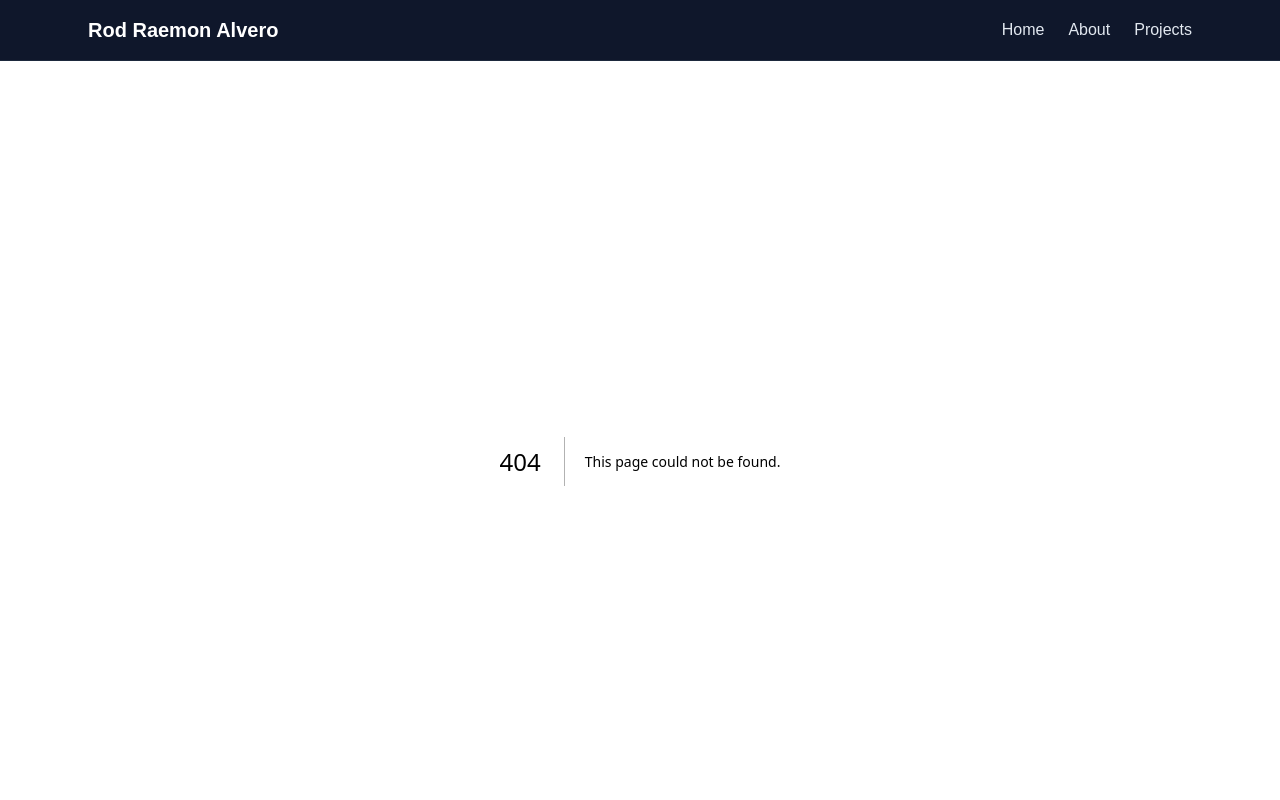
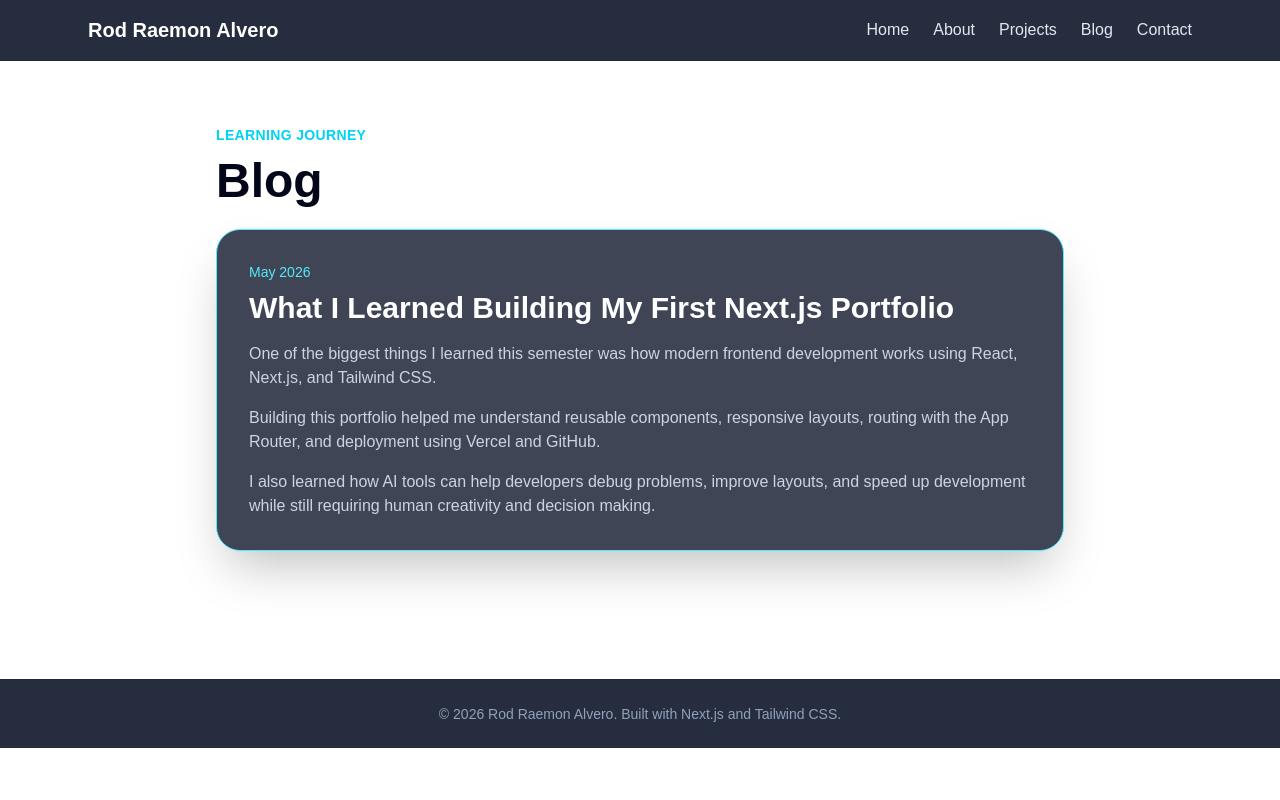
Before and after one commit to rodraemonalvero/week-02-portfolio, a Next.js app: page /blog in a window 1280 px wide. Before the commit this address had no page. Shown: the top 800 px of the page. Built offline with nearby package versions, Linux system fonts and the light colour scheme.

Commit message:
Add optional blog and contact pages

```diff
--- /dev/null
+++ b/app/blog/page.tsx
@@ -0,0 +1,40 @@
+export default function BlogPage() {
+  return (
+    <main className="mx-auto max-w-4xl px-6 py-16">
+      <p className="mb-3 text-sm font-semibold uppercase tracking-wide text-cyan-400">
+        Learning Journey
+      </p>
+
+      <h1 className="mb-6 text-5xl font-bold text-slate-950">
+        Blog
+      </h1>
+
+      <div className="rounded-3xl border border-cyan-300 bg-slate-900/80 p-8 shadow-2xl backdrop-blur-md">
+        <p className="mb-2 text-sm text-cyan-300">May 2026</p>
+
+        <h2 className="mb-4 text-3xl font-bold text-white">
+          What I Learned Building My First Next.js Portfolio
+        </h2>
+
+        <div className="space-y-4 text-slate-300">
+          <p>
+            One of the biggest things I learned this semester was how modern
+            frontend development works using React, Next.js, and Tailwind CSS.
+          </p>
+
+          <p>
+            Building this portfolio helped me understand reusable components,
+            responsive layouts, routing with the App Router, and deployment
+            using Vercel and GitHub.
+          </p>
+
+          <p>
+            I also learned how AI tools can help developers debug problems,
+            improve layouts, and speed up development while still requiring
+            human creativity and decision making.
+          </p>
+        </div>
+      </div>
+    </main>
+  );
+}
--- /dev/null
+++ b/app/contact/page.tsx
@@ -0,0 +1,50 @@
+export default function ContactPage() {
+  return (
+    <main className="mx-auto max-w-3xl px-6 py-16">
+      <p className="mb-3 text-sm font-semibold uppercase tracking-wide text-cyan-400">
+        Contact
+      </p>
+
+      <h1 className="mb-6 text-5xl font-bold text-slate-950">
+        Get In Touch
+      </h1>
+
+      <div className="rounded-3xl border border-cyan-300 bg-slate-900/80 p-8 shadow-2xl backdrop-blur-md">
+        <div className="space-y-6 text-slate-300">
+          <p>
+            I am currently learning full stack software development,
+            cybersecurity, cloud deployment, and AI-assisted applications.
+          </p>
+
+          <p>
+            Feel free to connect with me regarding projects, internships,
+            collaboration opportunities, or networking.
+          </p>
+
+          <div className="space-y-3">
+            <p>
+              <span className="font-semibold text-cyan-300">Email:</span>{" "}
+              <a
+                href="mailto:rodraemon.alvero@cstu.edu"
+                className="hover:text-cyan-300"
+              >
+                rodraemon.alvero@cstu.edu
+              </a>
+            </p>
+
+            <p>
+              <span className="font-semibold text-cyan-300">GitHub:</span>{" "}
+              <a
+                href="https://github.com/rodraemonalvero"
+                target="_blank"
+                className="hover:text-cyan-300"
+              >
+                github.com/rodraemonalvero
+              </a>
+            </p>
+          </div>
+        </div>
+      </div>
+    </main>
+  );
+}
--- a/app/layout.tsx
+++ b/app/layout.tsx
@@ -15,13 +15,13 @@ export default function RootLayout({
   return (
     <html lang="en">
       <body className="min-h-screen bg-[radial-gradient(circle_at_top_left,rgba(34,211,238,0.18),transparent_30%),radial-gradient(circle_at_bottom_right,rgba(59,130,246,0.20),transparent_35%),linear-gradient(135deg,#020617,#0f172a,#111827)] text-slate-100">
-        <nav className="border-b border-slate-800 bg-slate-900">
+        <nav className="border-b border-slate-800 bg-slate-900/90 backdrop-blur-md">
           <div className="mx-auto flex max-w-6xl flex-col gap-4 px-6 py-4 sm:flex-row sm:items-center sm:justify-between">
             <Link href="/" className="text-xl font-bold text-white">
               Rod Raemon Alvero
             </Link>
 
-            <div className="flex gap-6">
+            <div className="flex flex-wrap gap-6">
               <Link href="/" className="text-slate-200 hover:text-cyan-400">
                 Home
               </Link>
@@ -33,13 +33,21 @@ export default function RootLayout({
               <Link href="/projects" className="text-slate-200 hover:text-cyan-400">
                 Projects
               </Link>
+
+              <Link href="/blog" className="text-slate-200 hover:text-cyan-400">
+                Blog
+              </Link>
+
+              <Link href="/contact" className="text-slate-200 hover:text-cyan-400">
+                Contact
+              </Link>
             </div>
           </div>
         </nav>
 
         {children}
 
-        <footer className="mt-16 border-t border-slate-800 bg-slate-900 py-6 text-center text-sm text-slate-400">
+        <footer className="mt-16 border-t border-slate-800 bg-slate-900/90 py-6 text-center text-sm text-slate-400">
           © 2026 Rod Raemon Alvero. Built with Next.js and Tailwind CSS.
         </footer>
       </body>
```
